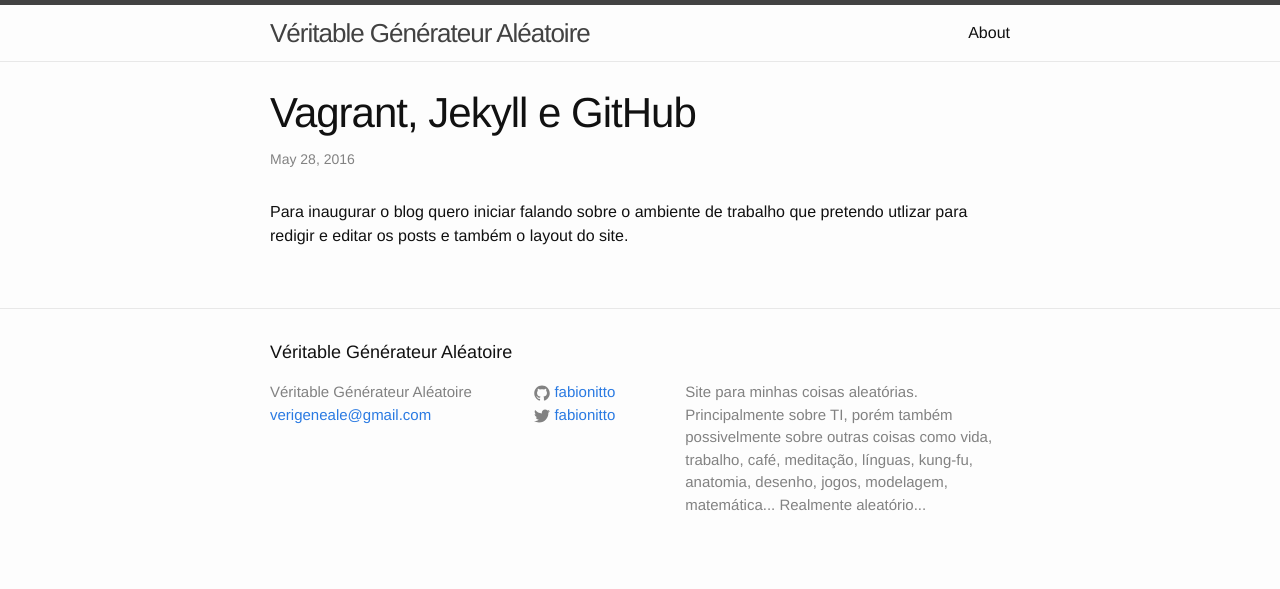
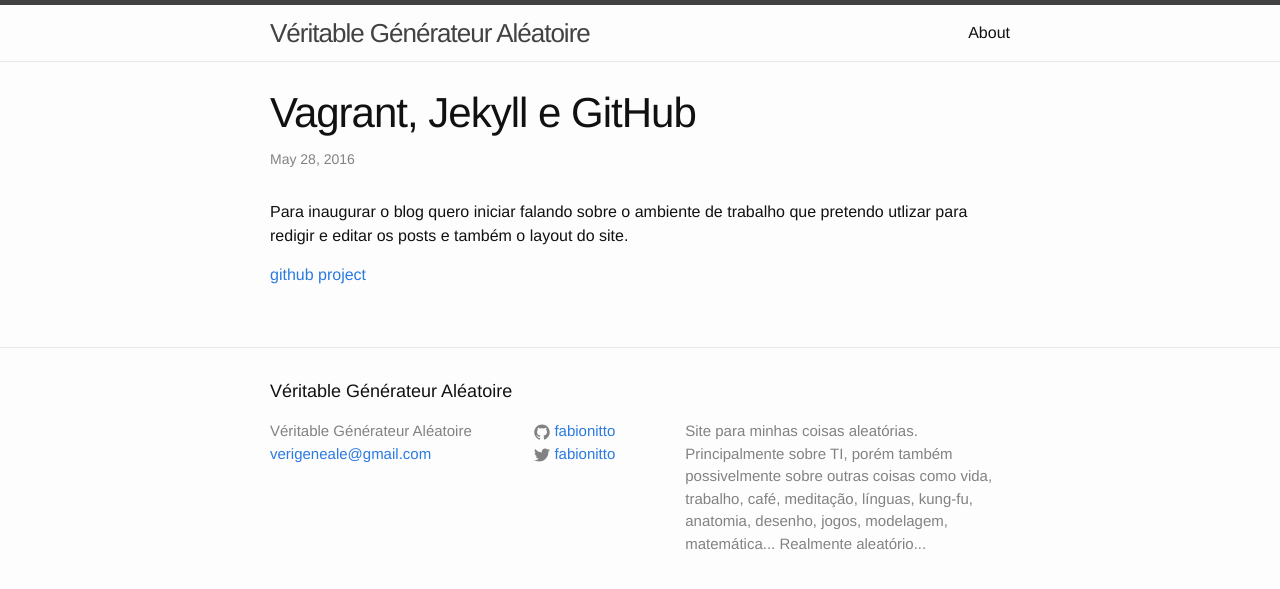
Before and after one commit to fabionitto/fabionitto.github.io, a Jekyll site: the page built from _posts/2016-05-28-vagrant-jekyll-github.md, in a window 1280 px wide. Shown: the top 589 px of the page. Built offline with Jekyll 4.4.1, drawn with Linux system fonts in a browser that asks for light colours; comment, search, counter and statistics services are not loaded.

Commit message:
Testing remote branching

```diff
--- a/_posts/2016-05-28-vagrant-jekyll-github.md
+++ b/_posts/2016-05-28-vagrant-jekyll-github.md
@@ -6,3 +6,5 @@ comments: true
 
 Para inaugurar o blog quero iniciar falando sobre o ambiente de trabalho que pretendo
 utlizar para redigir e editar os posts e também o layout do site.
+
+[github project](https://github.com/fabionitto/jekyll-worktable)
```
